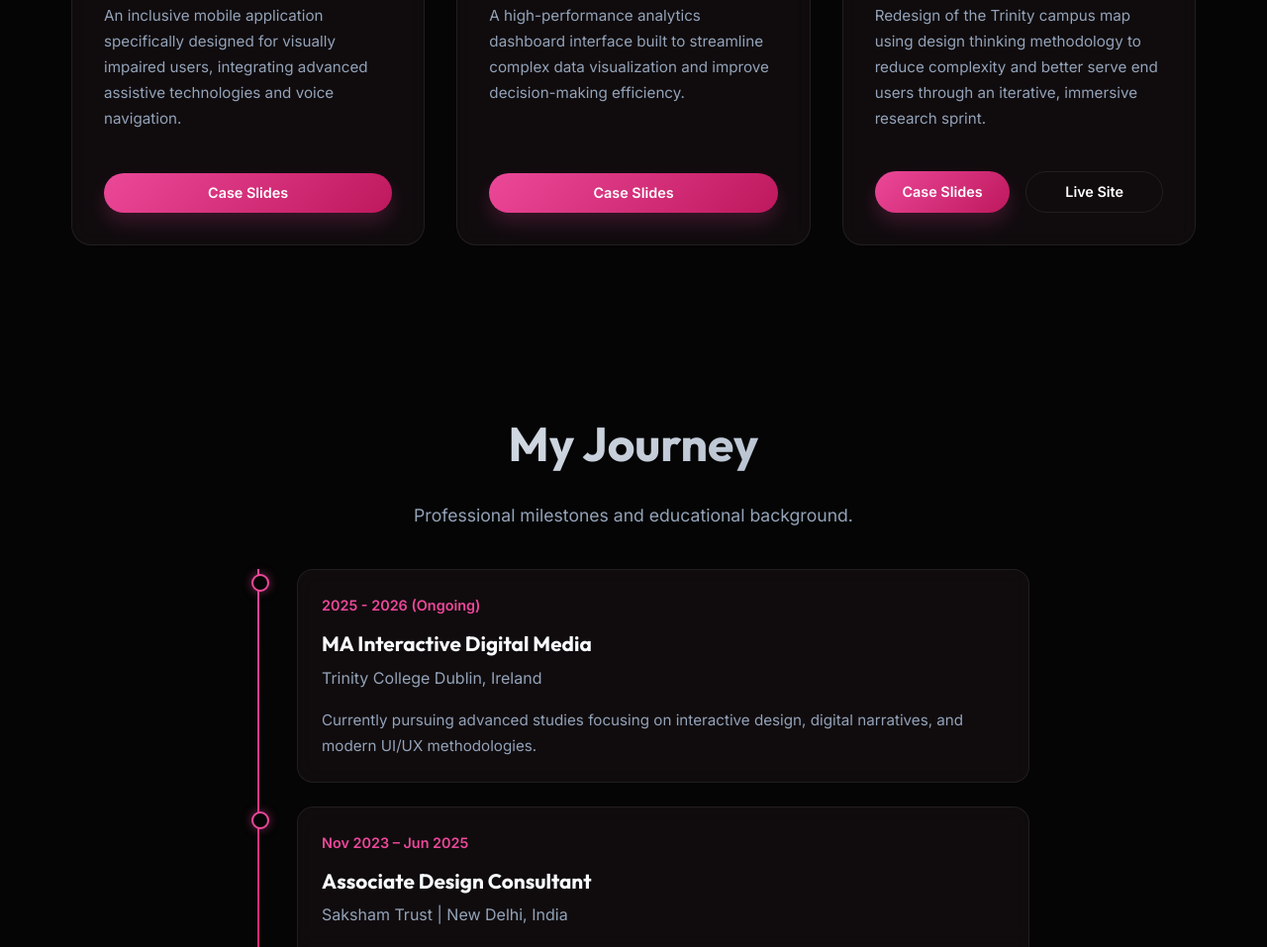
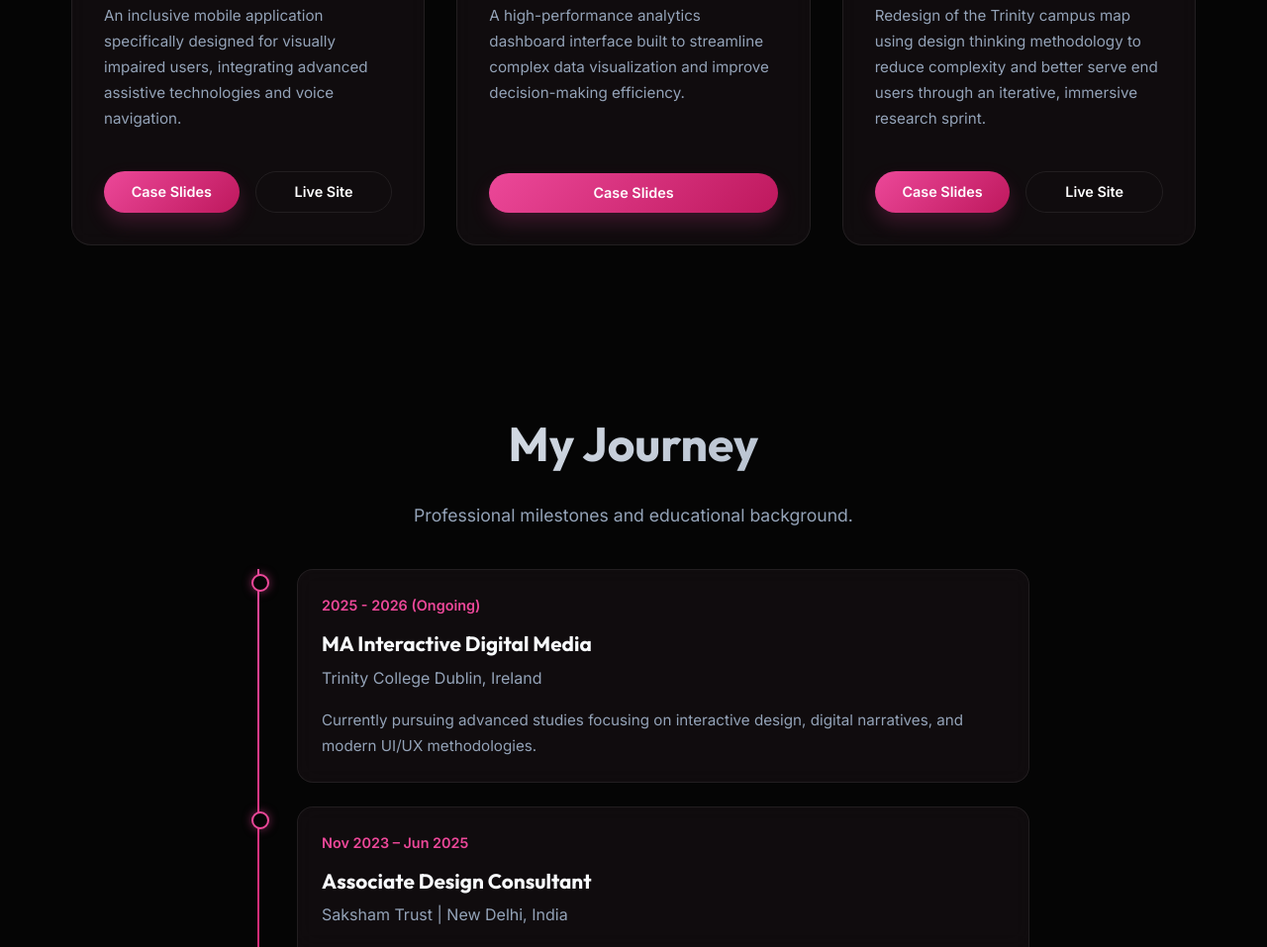
Before and after one commit to Amnaseth20/amna-portfolio, a plain HTML site: page index.html in a window 1280 px wide. Shown: the part 2424-3381 px from the top of the page at 99% size. Drawn offline with Linux system fonts and the light colour scheme.

Commit message:
Add link to Live Site in project links

```diff
--- a/index.html
+++ b/index.html
@@ -926,7 +926,9 @@
                                 style="display: flex; gap: 1rem; margin-top: auto; padding-top: 1rem;">
                                 <a href="javascript:void(0);" onclick="openModal('saksham')" class="btn"
                                     style="padding: 0.5rem 1rem; font-size: 0.9rem; flex: 1; text-align: center;">Case
-                                    Slides</a>
+                                    Slides</a> <a href="https://play.google.com/store/apps/details?id=com.championsnetwork.app&hl=en_IE&pli=1" target="_blank" class="btn btn-outline"
+                                    style="padding: 0.5rem 1rem; font-size: 0.9rem; flex: 1; text-align: center;">Live
+                                    Site</a>
                             </div>
                         </div>
                     </div>
```
